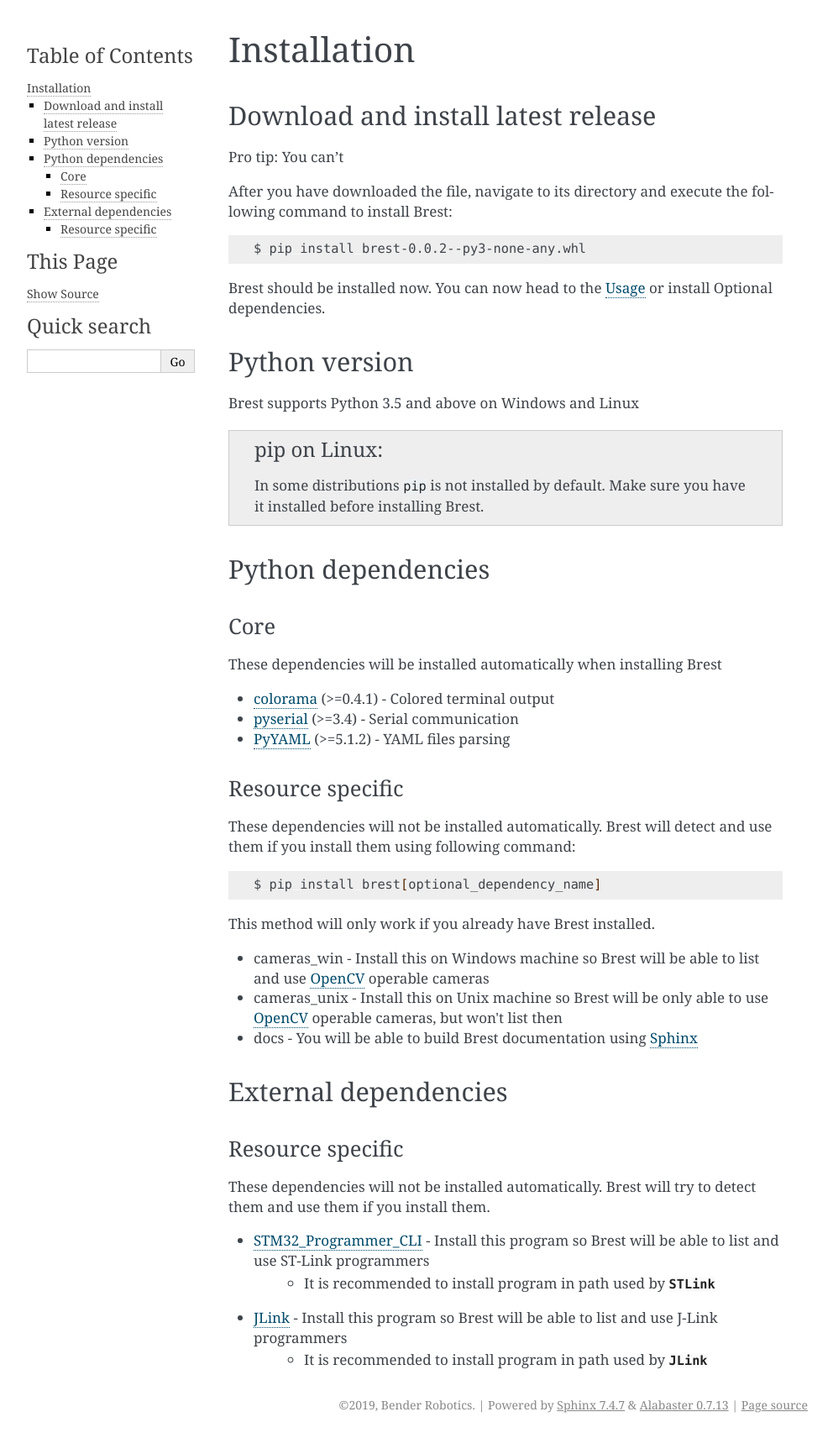
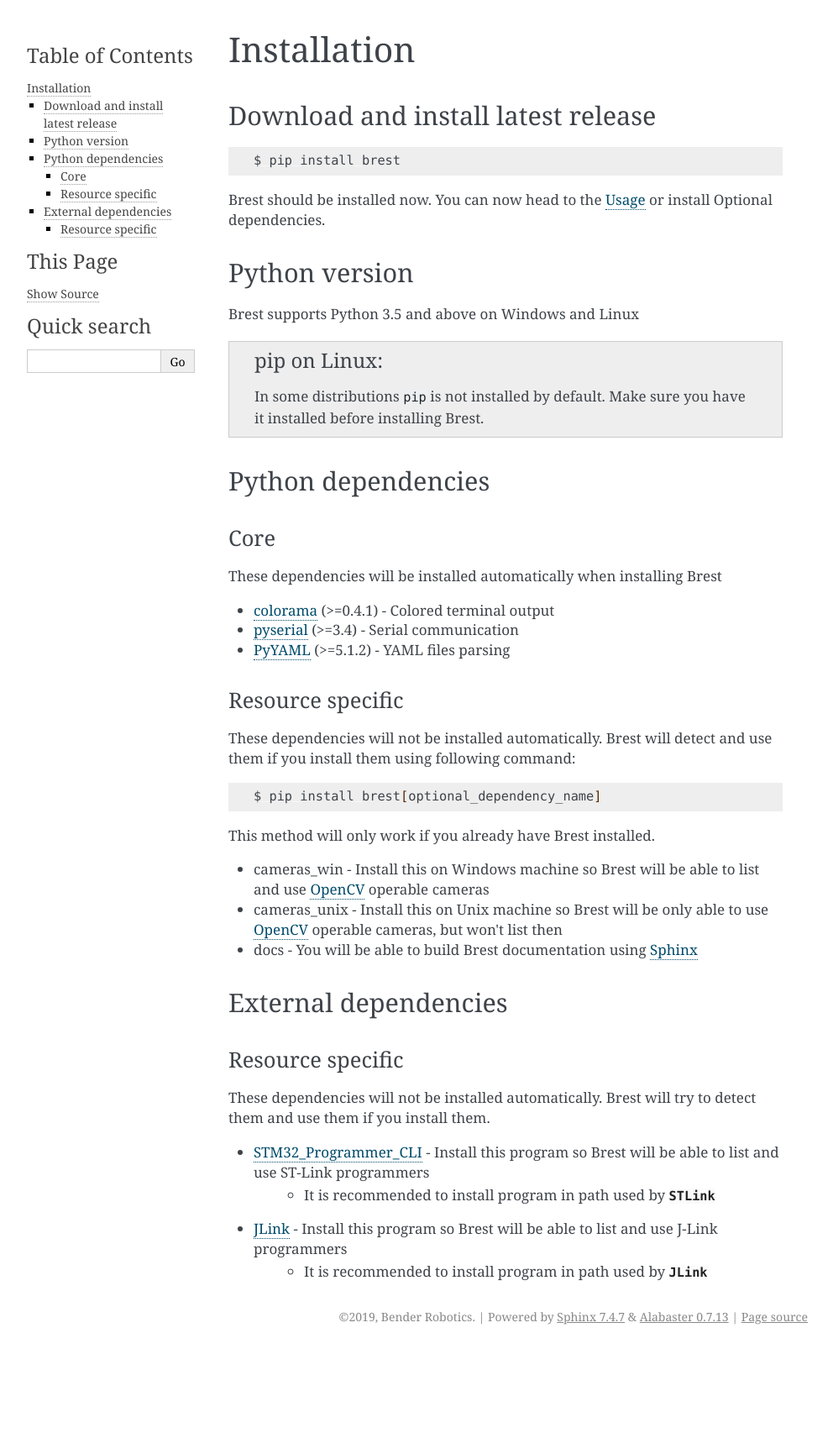
Before and after one commit to BenderRobotics/brest, a Sphinx documentation site: the page built from docs/installation.rst, in a window 1280 px wide. Shown: the whole page at 84% size, without its empty margins (148-1140 px from the left). Built offline with Sphinx 7.4.7, drawn with Linux system fonts in a browser that asks for light colours; after the commit the page ends 1607 px from its top, so only the background shows below that.

```diff
--- a/docs/installation.rst
+++ b/docs/installation.rst
@@ -8,13 +8,9 @@ Installation
 Download and install latest release
 ------------------------------------
 
-Pro tip: You can't
-
-After you have downloaded the file, navigate to its directory and execute the following command to install Brest:
-
 .. code-block:: sh
 
-    $ pip install brest-0.0.2--py3-none-any.whl
+    $ pip install brest
 
 Brest should be installed now. You can now head to the :ref:`usage` or install Optional dependencies.
 
```
Also changed, not shown: README.md (+1 -1 lines).
